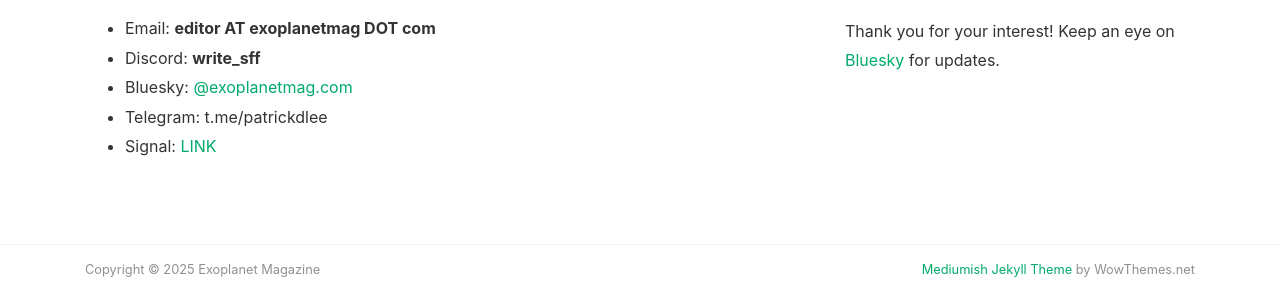
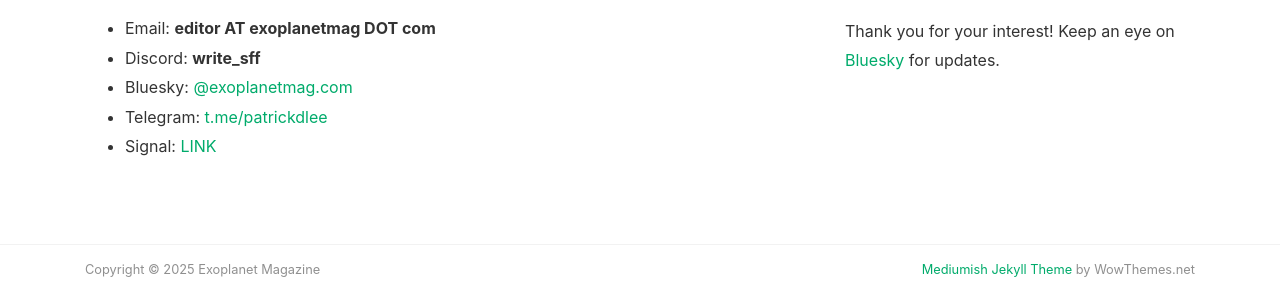
Before and after one commit to ExoplanetMag/exoplanetmag.github.io, a Jekyll site: the page built from _pages/contact.md, in a window 1280 px wide. Shown: the part 321-621 px from the top of the page. Built offline with Jekyll 4.4.1, drawn with Linux system fonts in a browser that asks for light colours; nearby versions of some CDN libraries; part of the change alters nothing that is shown.

```diff
--- a/_pages/contact.md
+++ b/_pages/contact.md
@@ -9,5 +9,5 @@ Feel free to contact the editor using any of the options below.
 - Email: **editor AT exoplanetmag DOT com**
 - Discord: **write_sff**
 - Bluesky: [@exoplanetmag.com](https://bsky.app/profile/exoplanetmag.com)
-- Telegram: t.me/patrickdlee
+- Telegram: [t.me/patrickdlee](https://t.me/patrickdlee)
 - Signal: [LINK](https://signal.me/#eu/7ZW9YYUGrpWThIYhLO1xGUVLxfnV2N2R6Lt1EWNdvS1mD1oXgF1FA7lVR3DvsoXc)
```
